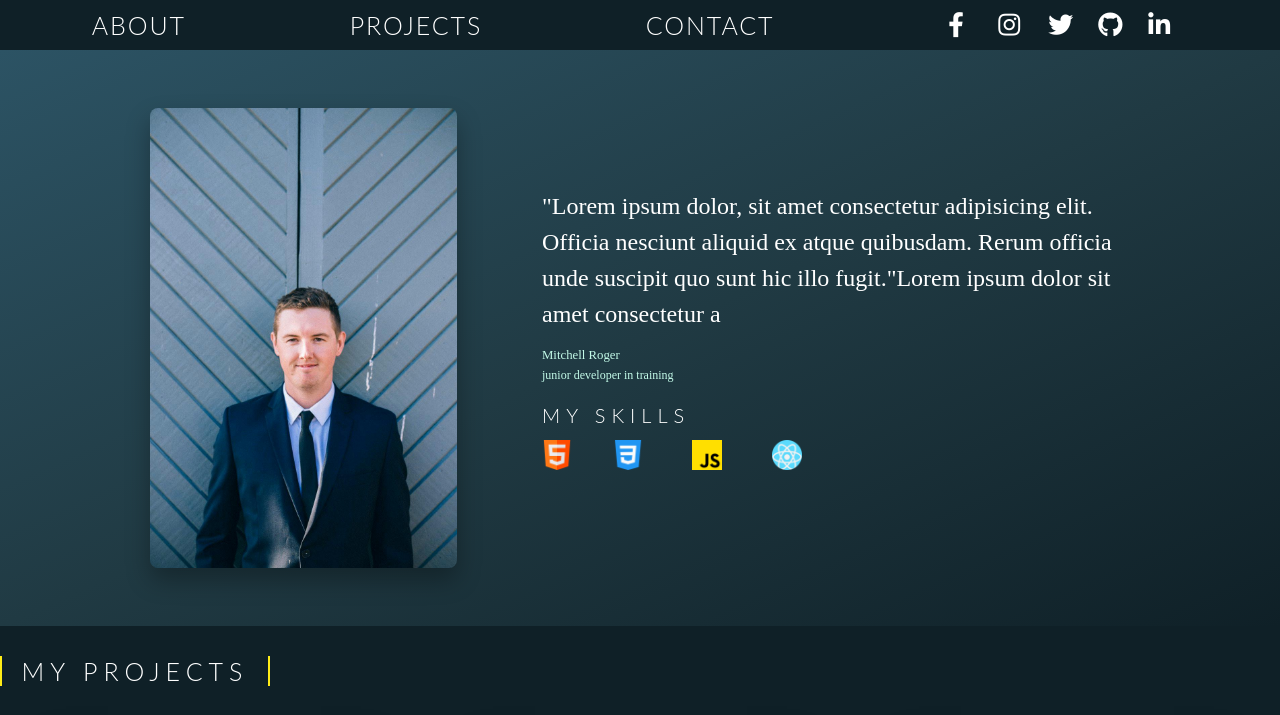
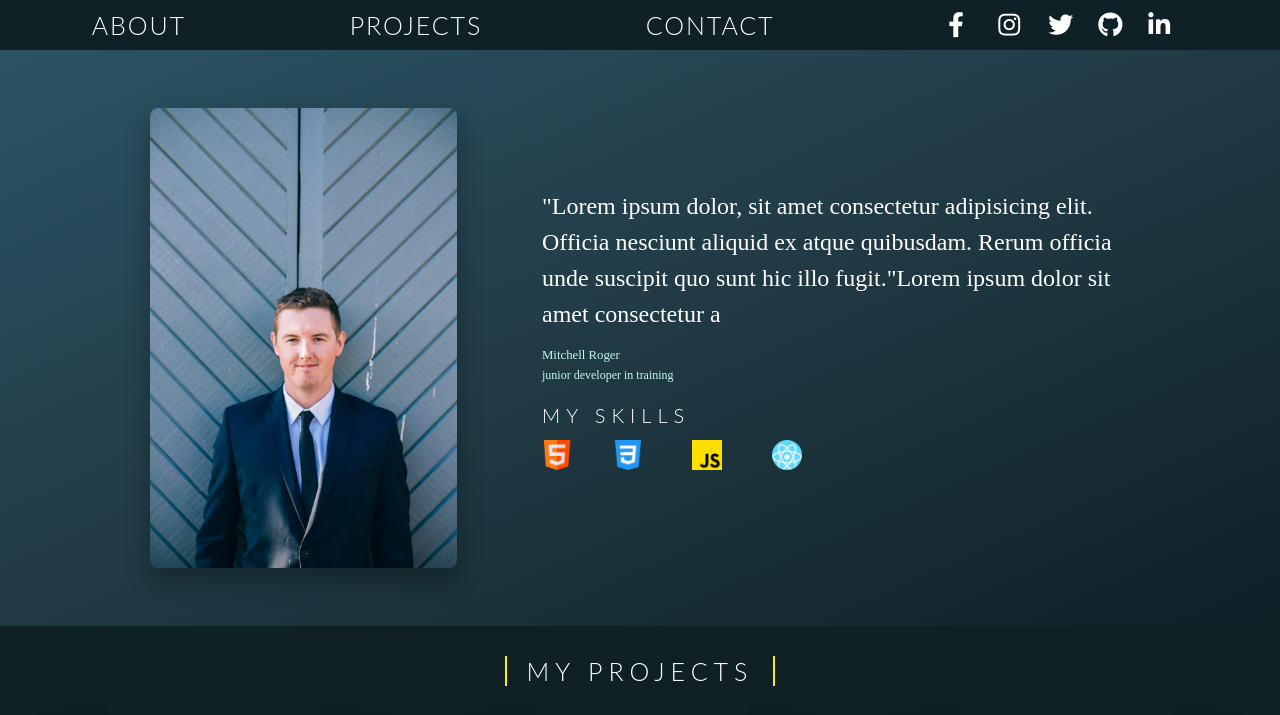
Before and after one commit to roger2727/Portfolio, a plain HTML site: page index.html in a window 1280 px wide. Shown: the top 715 px of the page. Drawn offline with Linux system fonts and the light colour scheme; grey boxes are pictures that could not be loaded; a script that the page names is missing.

Commit message:
Update index.html

```diff
--- a/index.html
+++ b/index.html
@@ -78,7 +78,7 @@
     </div></blockquote>
      <!------------project cards----------------->
     <div class="main" id="p-section">
-      <div class="pro">
+      <div class="pro-heading">
      <h2 class="projects">My Projects</h2>
      </div>
 
```
